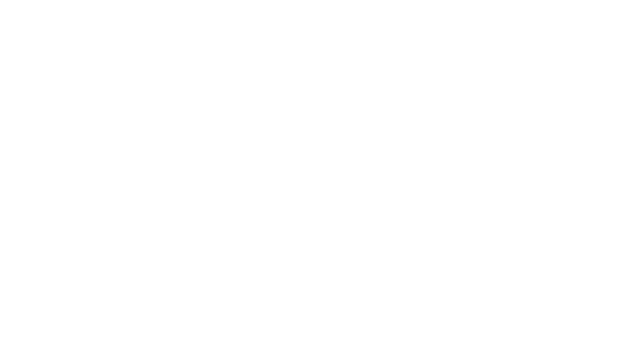
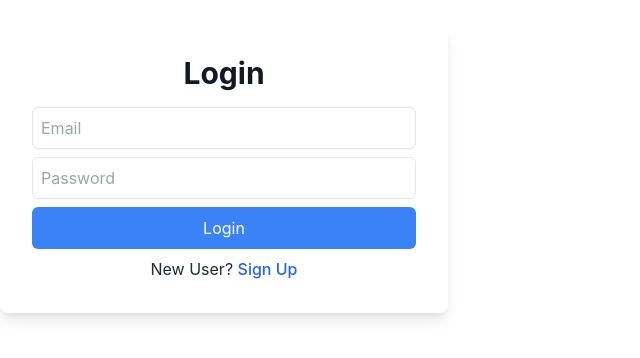
Before and after one commit to Razzy-ai/Paytm, a React (Vite) app in the folder frontend/: page /signin in a window 1280 px wide. Before the commit this address had no page. Shown: the part 232-590 px from the top of the page, without its empty margins (0-640 px from the left). Built offline with nearby package versions, Linux system fonts and the light colour scheme.

Commit message:
Add Sign-in, Sign-up pages

```diff
--- a/frontend/src/App.jsx
+++ b/frontend/src/App.jsx
@@ -9,15 +9,15 @@
 function App() {
   return (
     <Router>
-      <div className="min-h-screen bg-gray-100">
+
 
         <Routes>
-          <Route path="/" element={<Login />} />
+          <Route path="/signin" element={<Login />} />
           <Route path="/signup" element={<Signup />} />
           <Route path="/dashboard" element={<Dashboard />} />
           <Route path="/transfer" element={<Transfer />} />
         </Routes>
-      </div>
+
     </Router>
   );
 }
--- /dev/null
+++ b/frontend/src/pages/Login.jsx
@@ -0,0 +1,63 @@
+import React, { useState } from "react";
+import { useNavigate } from "react-router-dom";
+import axios from "axios";
+
+function Login() {
+  const [email, setEmail] = useState("");
+  const [password, setPassword] = useState("");
+  const [error, setError] = useState("");
+  const navigate = useNavigate();
+
+  const handleLogin = async () => {
+    console.log("Sending login data:", { username: email, password });
+    try {
+      const res = await axios.post("http://localhost:3000/api/v1/user/signin", {
+      username: email,
+      password
+     });
+
+      localStorage.setItem("token", res.data.token);
+      navigate("/dashboard");
+    } catch (err) {
+      setError("Invalid credentials");
+    }
+  };
+
+  return (
+    <div className="flex items-center justify-center min-h-screen w-full">
+
+      <div className="bg-white p-8 rounded-lg shadow-lg w-full max-w-md text-center">
+        <h2 className="text-3xl font-bold mb-4 text-gray-900">Login</h2>
+
+        <input
+          type="email"
+          placeholder="Email"
+          className="border p-2 mb-2 w-full rounded-md focus:outline-none focus:ring-2 focus:ring-blue-500"
+          onChange={(e) => setEmail(e.target.value)}
+        />
+
+        <input
+          type="password"
+          placeholder="Password"
+          className="border p-2 mb-2 w-full rounded-md focus:outline-none focus:ring-2 focus:ring-blue-500"
+          onChange={(e) => setPassword(e.target.value)}
+        />
+
+        {error && <p className="text-red-500">{error}</p>}
+
+        <button
+          className="bg-blue-500 text-white px-4 py-2 w-full rounded-md hover:bg-blue-600 transition"
+          onClick={handleLogin}
+        >
+          Login
+        </button>
+
+        <p className="mt-2 text-gray-800">
+          New User? <a href="/signup" className="text-blue-600 hover:underline">Sign Up</a>
+        </p>
+      </div>
+    </div>
+  );
+}
+
+export default Login;
--- /dev/null
+++ b/frontend/src/pages/Signup.jsx
@@ -0,0 +1,92 @@
+import React from "react";
+import { InputBox } from "../components/InputBox";
+import { SubHeading } from "../components/SubHeading";
+import { Heading } from "../components/Heading";
+import { BottomWarning } from "../components/BottomWarning";
+import { Button } from "../components/Button";
+import { useState } from "react";
+import axios from "axios";
+
+const Signup = () => {
+  const [firstName, setFirstName] = useState("");
+  const [lastName, setLastName] = useState("");
+  const [userName, setUserName] = useState("");
+  const [password, setPassword] = useState("");
+  const [error, setError] = useState("");
+
+  const handleSignup = async () => {
+    try {
+      console.log("Sending data:", { userName, firstName, lastName, password });
+
+      const response = await axios.post("http://localhost:3000/api/v1/user/signup", {
+        // in backend we have used "username" and in frontend we are using "userName"
+       username: userName,
+       firstname: firstName,
+       lastname: lastName,
+       password: password,
+      });
+      console.log("Response:", response.data);
+      localStorage.setItem("token", response.data.token);
+    } catch (error) {
+      setError("Signup failed. Please try again.");
+    }
+  };
+
+  return (
+    <div className="flex flex-col items-center justify-center h-full">
+
+    <div className="flex items-center justify-center min-h-screen w-full">
+    <div className="bg-white p-8 rounded-lg shadow-lg w-96 text-center">
+      <Heading label="Sign up" className="text-2xl font-bold" />
+      <SubHeading label="Enter your information to create an account" className="text-gray-600 mb-4" />
+
+      <div className="space-y-4 text-gray-600 text-left">
+      <InputBox
+  label="Email"
+  placeholder="example@mail.com"
+  value={userName}
+  onChange={(e) => setUserName(e.target.value)} // FIXED: Correct prop
+/>
+
+<InputBox
+  label="First Name"
+  placeholder="John"
+  value={firstName}
+  onChange={(e) => setFirstName(e.target.value)} // FIXED
+/>
+
+<InputBox
+  label="Last Name"
+  placeholder="Doe"
+  value={lastName}
+  onChange={(e) => setLastName(e.target.value)} // FIXED
+/>
+
+<InputBox
+  label="Password"
+  placeholder="********"
+  type="password"
+  value={password}
+  onChange={(e) => setPassword(e.target.value)} // FIXED
+/>
+      </div>
+
+      {error && <p className="text-red-500">{error}</p>}
+
+      <div className="pt-4 flex justify-center">
+        <Button onClick={handleSignup} label="Sign up" className="w-3/4 bg-blue-500 text-white py-2 rounded-lg hover:bg-blue-600 transition" />
+      </div>
+
+      <BottomWarning
+        label={<span className="text-blue-500 font-semibold">Already have an account?</span>}
+        buttonText="Sign in"
+        to="/signin"
+        className="text-center mt-4"
+      />
+    </div>
+  </div>
+  </div>
+  );
+};
+
+export default Signup;
```
